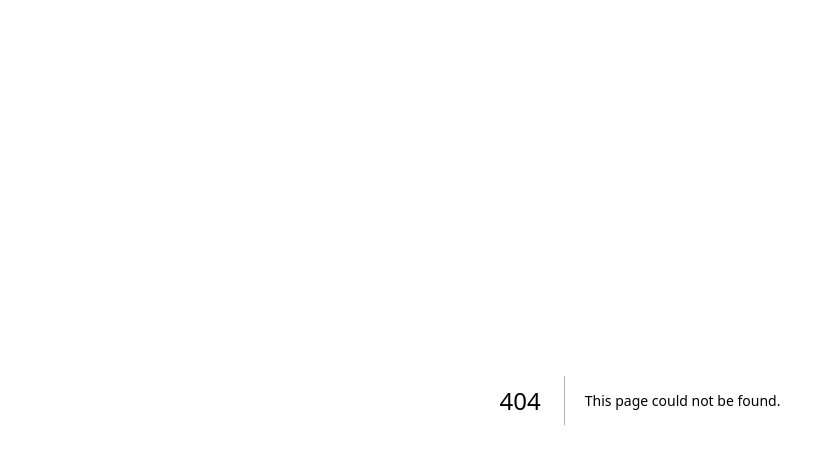
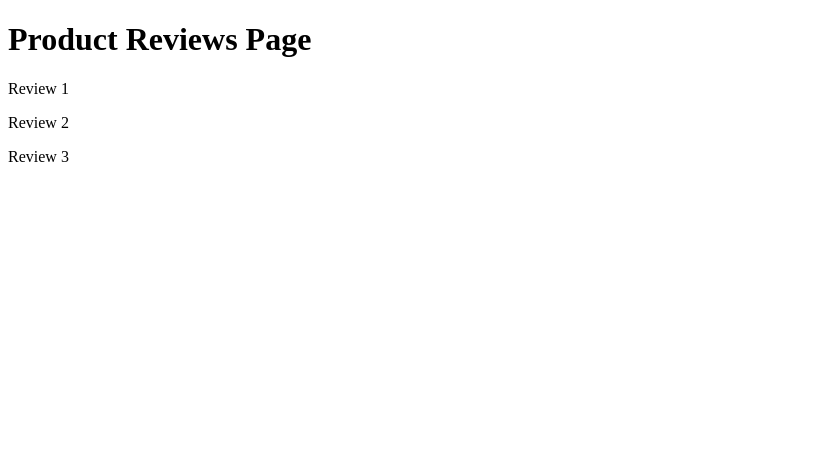
Before and after one commit to Alliyan732/next-js-course, a Next.js app: page /products/1/reviews in a window 1280 px wide. Before the commit this address had no page. Shown: the top 464 px of the page, without its empty margins (0-835 px from the left). Built offline with nearby package versions, Linux system fonts and the light colour scheme.

Commit message:
dynamics routes added

```diff
--- /dev/null
+++ b/src/app/products/[productId]/page.tsx
@@ -0,0 +1,3 @@
+export default function Products({params} : {params : {productId : string}}) {
+    return <h1>Product {params.productId} Details Page</h1>
+}
--- /dev/null
+++ b/src/app/products/[productId]/reviews/[reviewId]/page.tsx
@@ -0,0 +1,3 @@
+export default function ReviewDetail({params} : {params : {productId : string, reviewId: string}}) {
+    return <h1>Review {params.reviewId} for Product {params.productId}</h1>
+}
--- /dev/null
+++ b/src/app/products/[productId]/reviews/page.tsx
@@ -0,0 +1,10 @@
+export default function ProductReviews() {
+    return (
+        <>
+        <h1>Product Reviews Page</h1>
+        <p>Review 1</p>
+        <p>Review 2</p>
+        <p>Review 3</p>
+        </>
+    )
+}
```
Also changed, not shown: src/app/products/page.tsx (added, +10 -0 lines).
